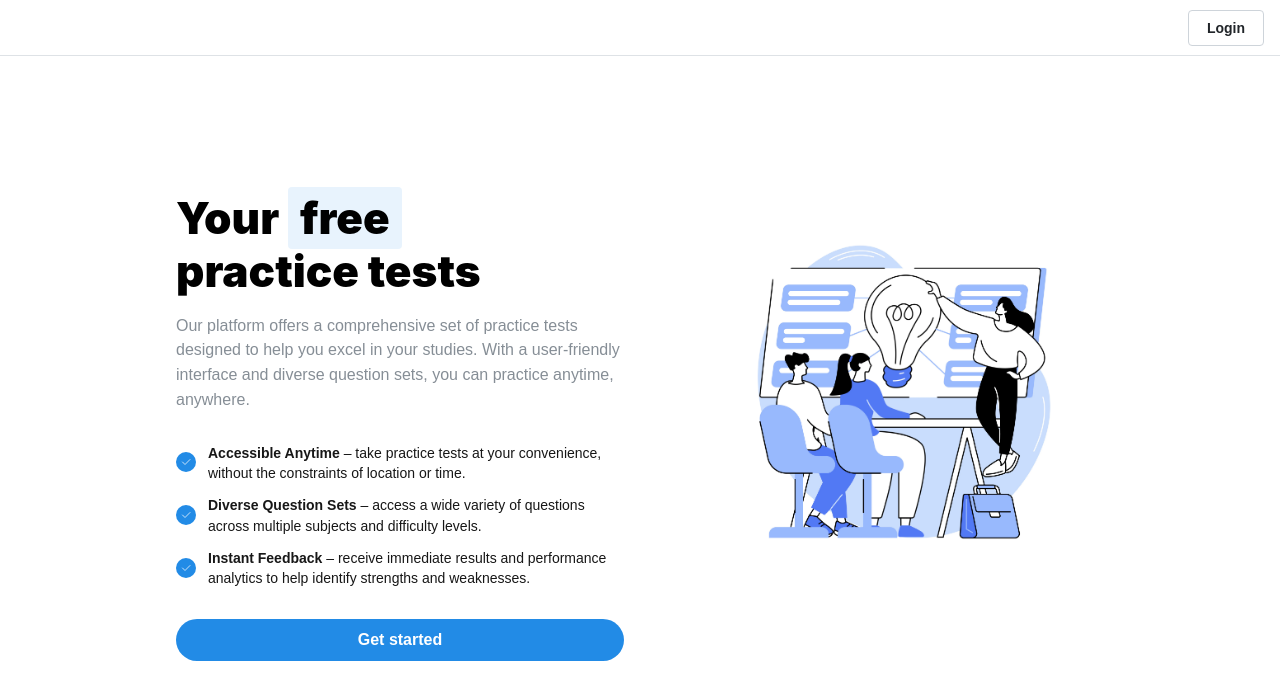
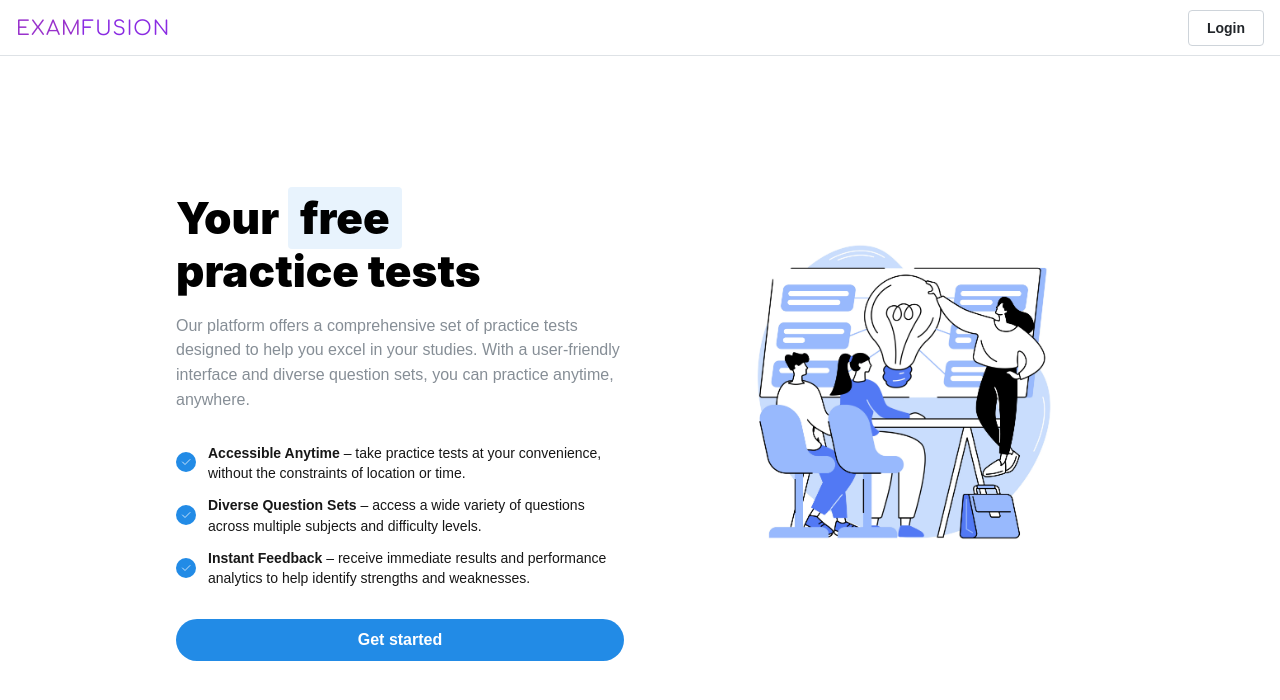
Before and after one commit to chrisdemetriad/exam-fusion, a Next.js app: page / in a window 1280 px wide. Shown: the top 700 px of the page. Built offline with nearby package versions, Linux system fonts and the light colour scheme; no server answers.

Commit message:
adding font and "logo"

```diff
--- a/src/app/components/Header.tsx
+++ b/src/app/components/Header.tsx
@@ -1,5 +1,13 @@
 "use client";
-import { Avatar, Button, Container, Group, Text } from "@mantine/core";
+import {
+	Avatar,
+	Box,
+	Button,
+	Container,
+	Group,
+	Text,
+	rem,
+} from "@mantine/core";
 import type { Session } from "next-auth";
 import { signIn, signOut, useSession } from "next-auth/react";
 
@@ -43,10 +51,26 @@ export default function Header() {
 				style={{
 					height: "56px",
 					display: "flex",
-					justifyContent: "end",
+					justifyContent: "space-between",
 					alignItems: "center",
 				}}
 			>
+				<Box>
+					<Text
+						size="xl"
+						style={{
+							fontFamily: "var(--font-comfortaa)",
+							textTransform: "uppercase",
+							letterSpacing: rem(1),
+							color: "darkorchid",
+						}}
+					>
+						Exam
+						<Box component="span" style={{ color: "blueviolet" }}>
+							Fusion
+						</Box>
+					</Text>
+				</Box>
 				<Group>
 					<AuthButton />
 				</Group>
--- a/src/app/layout.tsx
+++ b/src/app/layout.tsx
@@ -12,6 +12,7 @@ import type React from "react";
 import "./globals.css";
 // import '@mantine/dates/styles.css';
 import { getServerSession } from "next-auth";
+import { Comfortaa } from "next/font/google";
 import Header from "./components/Header";
 import { Navbar } from "./components/NavBar";
 import SessionProvider from "./components/SessionProvider";
@@ -25,6 +26,12 @@ const geistMono = localFont({
 	src: "./fonts/GeistMonoVF.woff",
 	variable: "--font-geist-mono",
 	weight: "100 900",
+});
+
+const comfortaa = Comfortaa({
+	weight: ["400", "700"],
+	subsets: ["latin"],
+	variable: "--font-comfortaa",
 });
 
 export const metadata: Metadata = {
@@ -49,7 +56,9 @@ export default async function RootLayout({
 					content={metadata.description ?? "Default Description"}
 				/>
 			</head>
-			<body className={`${geistSans.variable} ${geistMono.variable}`}>
+			<body
+				className={`${geistSans.variable} ${geistMono.variable} ${comfortaa.variable}`}
+			>
 				<MantineProvider>
 					<SessionProvider session={session}>
 						<Flex direction="column" style={{ height: "100vh" }}>
```
